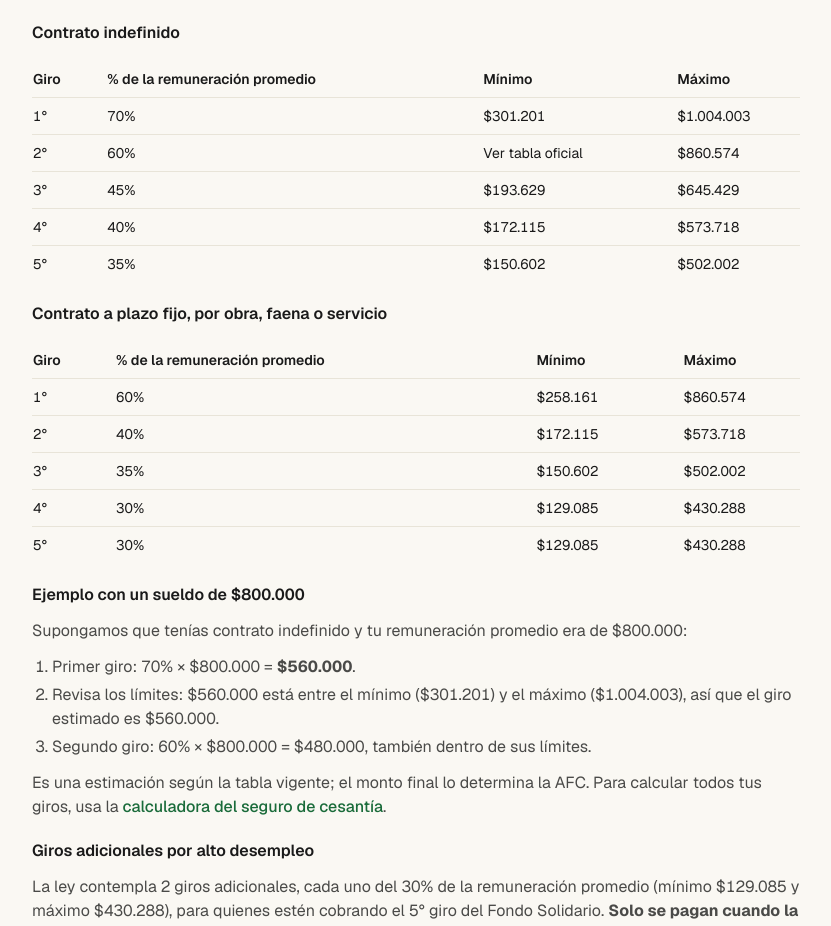
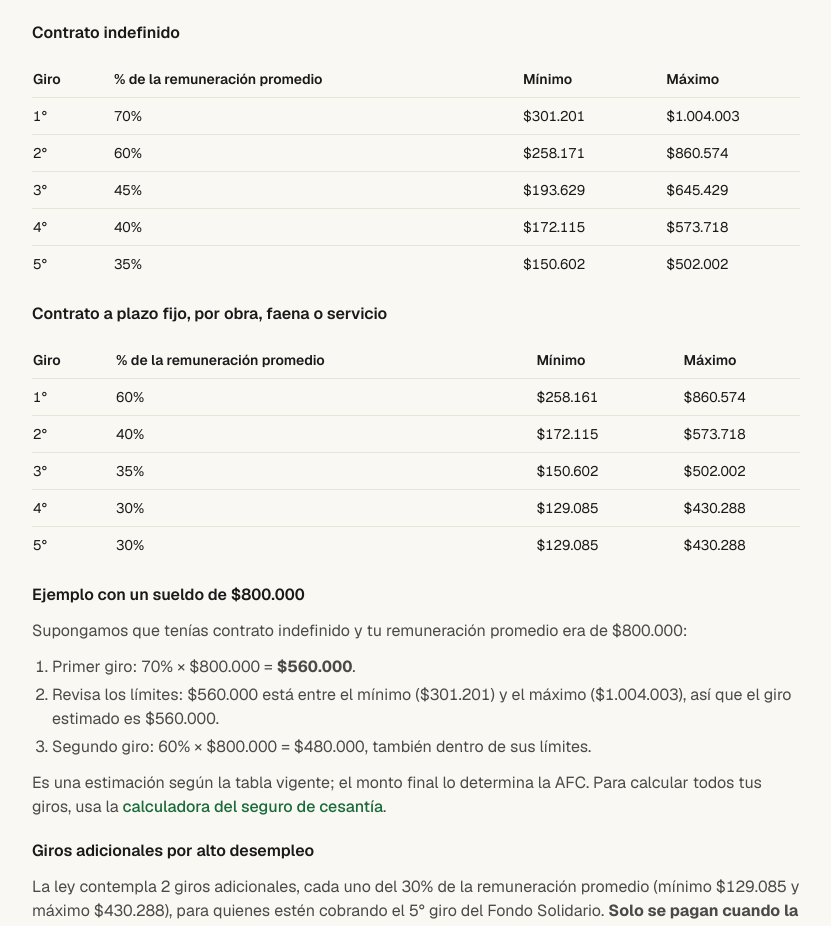
Before and after one commit to falopass/calculadorachile, a Next.js app: page /cesantia in a window 1280 px wide. Shown: the part 2960-3886 px from the top of the page, without its empty margins (224-1055 px from the left). Built offline with nearby package versions, Linux system fonts and the light colour scheme; no server answers.

Commit message:
fix(/cesantia): mínimo 2° giro indefinido desde constants.ts ($258.171) (#24)
Co-authored-by: falopass <264682678+falopass@users.noreply.github.com>

```diff
--- a/src/components/cesantia/SeguroCesantiaInfo.tsx
+++ b/src/components/cesantia/SeguroCesantiaInfo.tsx
@@ -1,6 +1,8 @@
 import Link from 'next/link';
 import type { ReactNode } from 'react';
 import { buildCvlistoUrl } from '@/lib/cvlisto';
+import { formatCLP } from '@/lib/formatters';
+import { SEGURO_CESANTIA_BENEFICIOS } from '@/lib/values/constants';
 
 /** Contenido informativo del seguro de cesantía para /cesantia (sin structured data). */
 
@@ -154,7 +156,7 @@ export default function SeguroCesantiaInfo() {
           head={['Giro', '% de la remuneración promedio', 'Mínimo', 'Máximo']}
           rows={[
             ['1°', '70%', '$301.201', '$1.004.003'],
-            ['2°', '60%', 'Ver tabla oficial', '$860.574'],
+            ['2°', '60%', formatCLP(SEGURO_CESANTIA_BENEFICIOS.fcs.indefinido.minimos[1]), '$860.574'],
             ['3°', '45%', '$193.629', '$645.429'],
             ['4°', '40%', '$172.115', '$573.718'],
             ['5°', '35%', '$150.602', '$502.002'],
```
